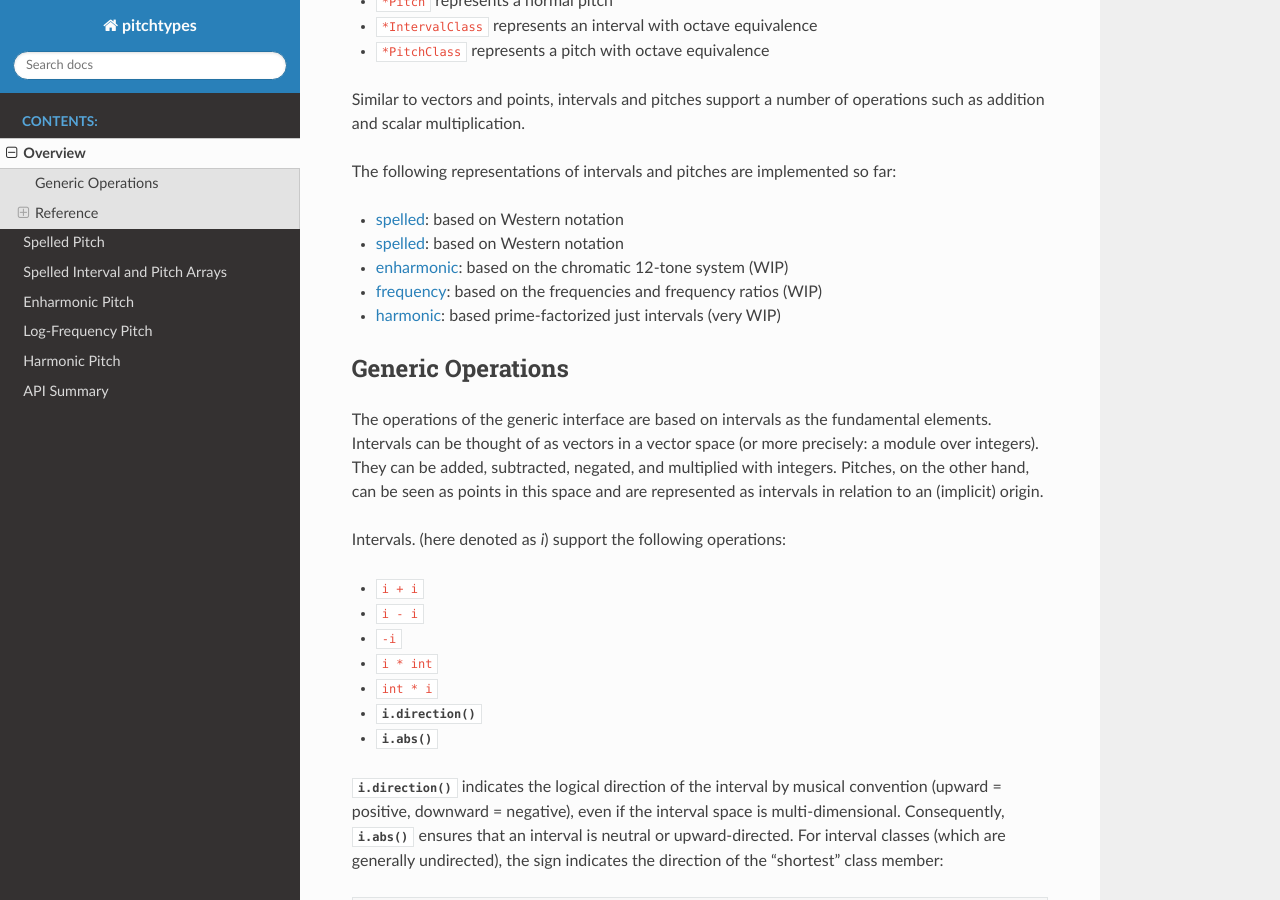
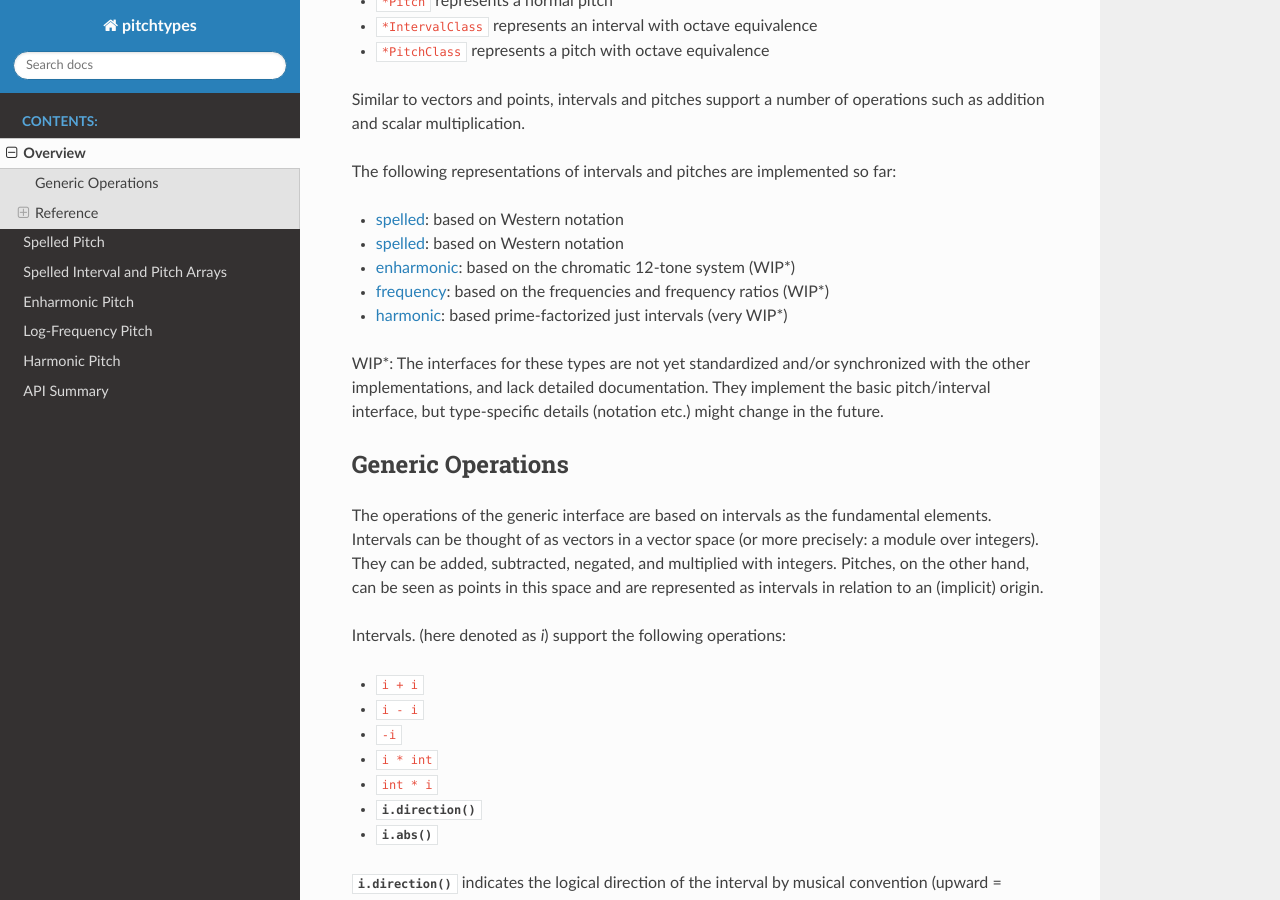
Before and after one commit to DCMLab/pitchtypes, a Sphinx documentation site: the page built from docs/introduction.rst, in a window 1280 px wide and 900 px high, scrolled down 342 px. Built offline with Sphinx 7.4.7 and the Read the Docs theme 2.0.0, drawn with Linux system fonts in a browser that asks for light colours.

Commit message:
make the disclaimer on WIP types more specific

```diff
--- a/docs/introduction.rst
+++ b/docs/introduction.rst
@@ -20,9 +20,15 @@ The following representations of intervals and pitches are implemented so far:
 
 * :doc:`spelled <types/spelled>`: based on Western notation
 * :doc:`spelled <types/spelled_array>`: based on Western notation
-* :doc:`enharmonic <types/enharmonic>`: based on the chromatic 12-tone system (WIP)
-* :doc:`frequency <types/frequencies>`: based on the frequencies and frequency ratios (WIP)
-* :doc:`harmonic <types/harmonic>`: based prime-factorized just intervals (very WIP)
+* :doc:`enharmonic <types/enharmonic>`: based on the chromatic 12-tone system (WIP*)
+* :doc:`frequency <types/frequencies>`: based on the frequencies and frequency ratios (WIP*)
+* :doc:`harmonic <types/harmonic>`: based prime-factorized just intervals (very WIP*)
+
+WIP*: The interfaces for these types are not yet standardized
+and/or synchronized with the other implementations,
+and lack detailed documentation.
+They implement the basic pitch/interval interface,
+but type-specific details (notation etc.) might change in the future.
 
 Generic Operations
 ------------------
```
